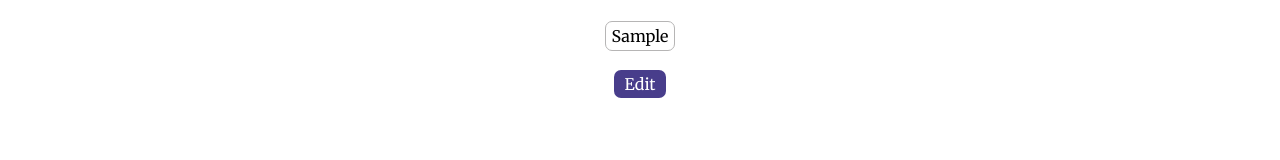
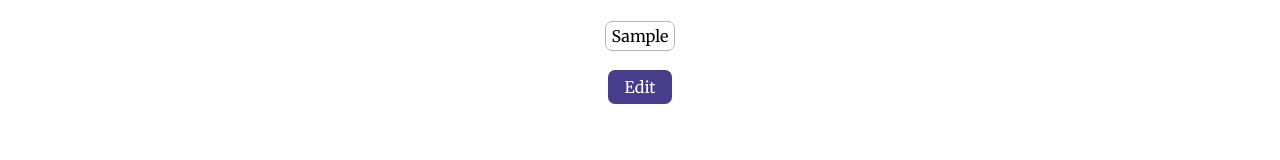
Before and after one commit to cesar-a-delacruz/cv-application, a React (Vite) app: page / in a window 1280 px wide. Both pictures are taken after typing "Sample", "Sample", "Sample" into the empty fields and a click on the button "Save". Shown: the part 542-702 px from the top of the page. Built offline with nearby package versions, Linux system fonts and the light colour scheme.

Commit message:
fix: move <button> style to content.css

```diff
--- a/src/components/Content.jsx
+++ b/src/components/Content.jsx
@@ -1,4 +1,5 @@
 import { useState } from 'react'
+import '../styles/content.css';
 import Form from './Form';
 import Description from './Description';
 
--- /dev/null
+++ b/src/styles/content.css
@@ -0,0 +1,8 @@
+form button, div.description button {
+    align-self: center;
+    padding: 0.5rem 1rem;
+    width: max-content;
+    border-style: none;
+    background-color: darkslateblue;
+    color: white;
+}
--- a/src/styles/description.css
+++ b/src/styles/description.css
@@ -11,14 +11,6 @@ div.description p {
     margin: 0;
     min-width: max-content;
 }
-div.description button {
-    align-self: center;
-    padding: 2% 4%;
-    width: max-content;
-    border-style: none;
-    background-color: darkslateblue;
-    color: white;
-}
 div.description > button:focus {
     outline-color: rgb(126, 108, 246);
 }
--- a/src/styles/form.css
+++ b/src/styles/form.css
@@ -16,11 +16,3 @@ form input {
     padding: 2%;
     border: 1px grey solid;
 }
-form button {
-    align-self: center;
-    padding: 3% 6%;
-    width: max-content;
-    border-style: none;
-    background-color: darkslateblue;
-    color: white;
-}
```
